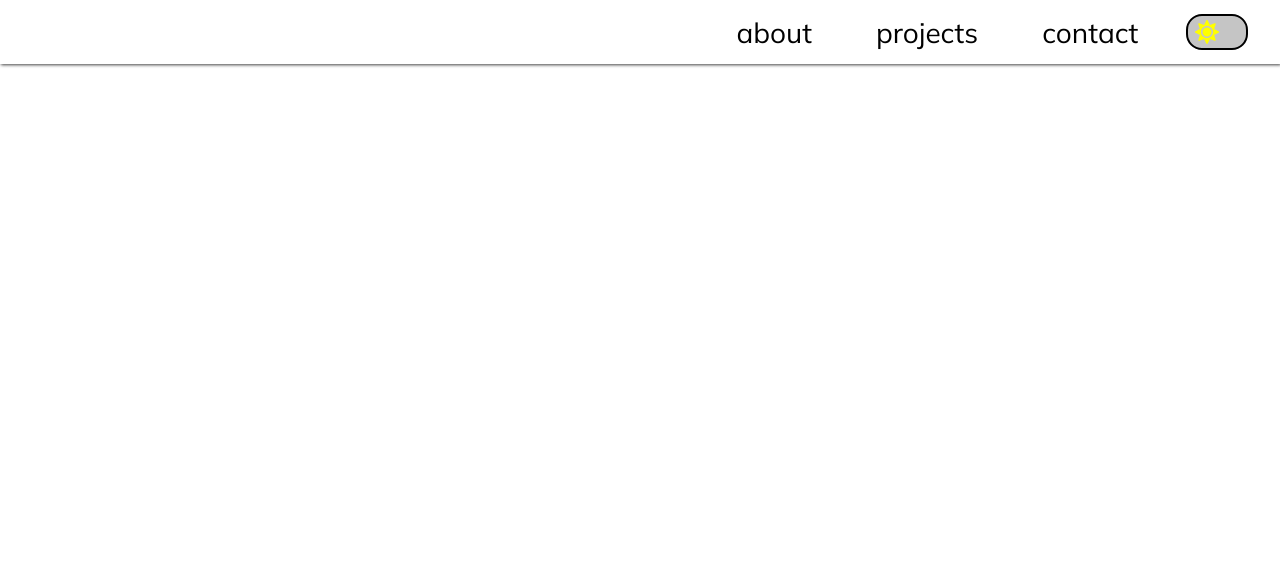
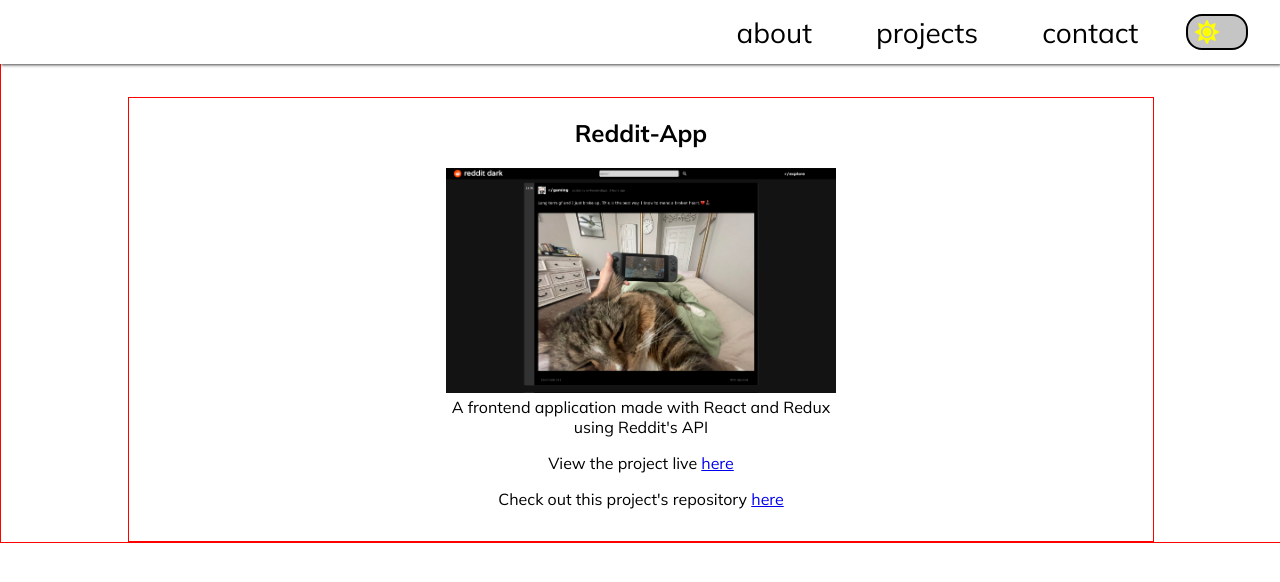
Before and after one commit to frivolousvision/portfolio-project, a React (Create React App) app: page /reddit-app in a window 1280 px wide. Shown: the top 582 px of the page. Built offline with nearby package versions, Linux system fonts and the light colour scheme.

Commit message:
added reddit app page, created path in header

```diff
--- a/src/App.js
+++ b/src/App.js
@@ -8,6 +8,7 @@
 import Contact from "./Components/Contact/Contact";
 import ECommerceApp from "./Components/Projects/ECommerceApp";
 import CodingChallenge from "./Components/Projects/CodingChallenge";
+import RedditApp from "./Components/Projects/RedditApp";
 
 function App() {
   const [dark, setDark] = useState(false);
@@ -103,6 +104,13 @@
               closeMobileNav={closeMobileNav}
             />
           </Route>
+          <Route path='/reddit-app' exact>
+            <RedditApp
+              dark={dark}
+              showNav={showNav}
+              closeMobileNav={closeMobileNav}
+            />
+          </Route>
         </Switch>
       </Router>
     </div>
--- a/src/Components/Header/Header.js
+++ b/src/Components/Header/Header.js
@@ -63,9 +63,11 @@
                     E-Commerce-App
                   </li>
                 </Link>
-                <li className={`${props.dark ? "text-dark" : "text-light"}`}>
-                  Reddit API App
-                </li>
+                <Link to='/reddit-app'>
+                  <li className={`${props.dark ? "text-dark" : "text-light"}`}>
+                    Reddit API App
+                  </li>
+                </Link>
                 <Link to='/coding-challenge'>
                   <li className={`${props.dark ? "text-dark" : "text-light"}`}>
                     Coding Challenge
--- a/src/Components/Projects/CodingChallenge.js
+++ b/src/Components/Projects/CodingChallenge.js
@@ -35,7 +35,7 @@
             </a>
           </p>
           <p className={`${props.dark ? "text-dark" : "text-light"}`}>
-            Check out this project's repository
+            Check out this project's repository{" "}
             <a
               href='https://github.com/frivolousvision/coding-challenge'
               target='_blank'
--- a/src/Components/Projects/ECommerceApp.js
+++ b/src/Components/Projects/ECommerceApp.js
@@ -34,7 +34,7 @@
             </a>
           </p>
           <p className={`${props.dark ? "text-dark" : "text-light"}`}>
-            Check out this project's repository
+            Check out this project's repository{" "}
             <a
               href='https://github.com/frivolousvision/e-commerce-app'
               target='_blank'
--- a/src/Components/Projects/RedditApp.js
+++ b/src/Components/Projects/RedditApp.js
@@ -0,0 +1,51 @@
+import "./project.css";
+import redditPhoto from "../ProjectList/reddit-screenshot.png";
+
+const RedditApp = (props) => {
+  return (
+    <div
+      onClick={props.closeMobileNav}
+      className={`project ${props.showNav ? "show-nav" : "hide-nav"} ${
+        props.dark ? "background-dark" : "background-light"
+      }`}
+    >
+      <div className={`project-container`}>
+        <div className={`each-project-container`}>
+          <h2
+            className={`project-header ${
+              props.dark ? "text-dark" : "text-light"
+            }`}
+          >
+            Reddit-App
+          </h2>
+          <img src={redditPhoto} alt='' />
+
+          <p className={`${props.dark ? "text-dark" : "text-light"}`}>
+            A frontend application made with React and Redux using Reddit's API
+          </p>
+          <p className={`${props.dark ? "text-dark" : "text-light"}`}>
+            View the project live{" "}
+            <a
+              href='https://www.reddit-dark.com/'
+              target='_blank'
+              rel='noreferrer'
+            >
+              here
+            </a>
+          </p>
+          <p className={`${props.dark ? "text-dark" : "text-light"}`}>
+            Check out this project's repository{" "}
+            <a
+              href='https://github.com/frivolousvision/reddit-mimic-app'
+              target='_blank'
+              rel='noreferrer'
+            >
+              here
+            </a>
+          </p>
+        </div>
+      </div>
+    </div>
+  );
+};
+export default RedditApp;
```
